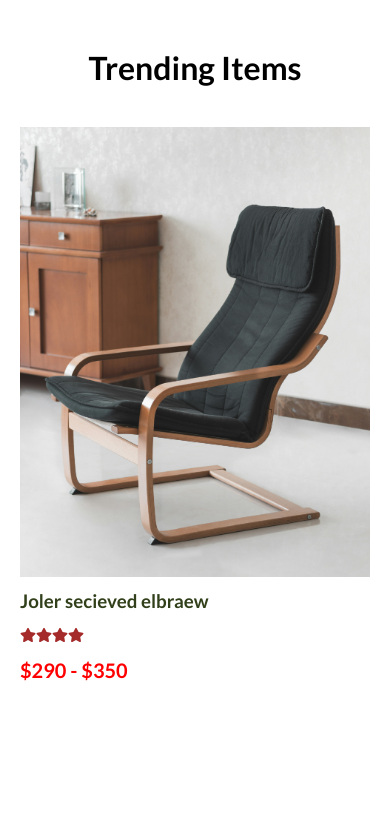
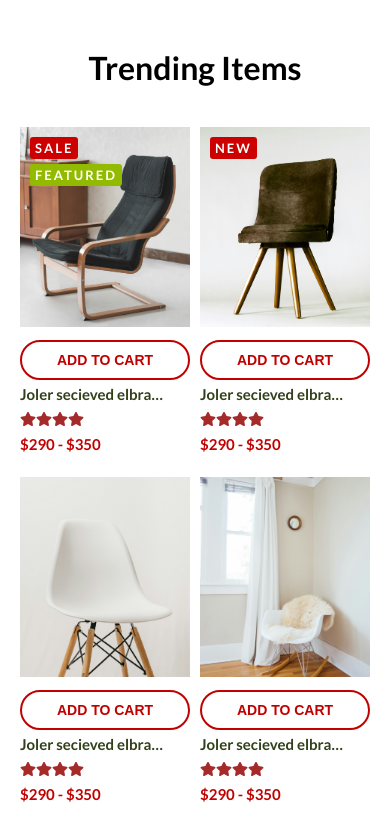
Before and after one commit to ebubejohnenyi/lasa, a React (Vite) app: page / in a window 390 px wide. Shown: the part 3363-4190 px from the top of the page. Before the commit the page ends 4060 px from the top, so only its background shows below. Built offline with nearby package versions, Linux system fonts and the light colour scheme; a web font is replaced by a local one.

Commit message:
7-05-2025 update

```diff
--- a/src/component/product/product_container.module.css
+++ b/src/component/product/product_container.module.css
@@ -1,7 +1,7 @@
 .productWrapper{
     position: relative;
     overflow: hidden;
-    width: 350px;
+    width: 320px;
     height: 560px;
 }
 .productWrapper .hoverViewContainer{
@@ -13,6 +13,7 @@
     opacity: 1;
     position: absolute;
     transition: opacity 0.3s ease;
+    background-color: transparent;
 }
 .productWrapper .overlayView{
     background-color: rgba(0, 0, 0, 0.177);
@@ -23,6 +24,13 @@
     right: 0;
     bottom: 0;
 }
+.topLeftContainer{
+    background-color: transparent;
+    position: absolute;
+    top: 10px;
+    left: 10px;
+}
+
 .subSelectOption{
     position: absolute;
     top: 330px;
@@ -33,16 +41,13 @@
     z-index: 2;
     background-color: transparent;
 }
-
-.hoverViewContainer:hover .productIconContainer {
-    opacity: 1;
-    transform: translateX(0);
+.productIconWrapper{
+    display: flex;
+    align-items: center;
+    justify-content: center;
+    gap: 25px;
+    background-color: transparent;
 }
-.hoverViewContainer:hover .subSelectOption button{
-    opacity: 1;
-    transform: translateY(0);
-}
-
 .productIconContainer{
     background-color: #F7F7F7;
     padding: 20px;
@@ -55,7 +60,7 @@
     transition: opacity 0.4s ease, transform 0.4s ease;
 }
 .productIconContainer:hover{
-    background-color: red;
+    background-color: #C10000;
     color: white;
 }
 .productIcons{
@@ -64,7 +69,7 @@
 .subSelectOption button{
     color: white;
     font-size: 15px;
-    background-color: red;
+    background-color: #C10000;
     border: none;
     font-weight: 600;
     padding: 17px 15px;
@@ -76,12 +81,23 @@
     transition: opacity 0.4s ease, transform 0.4s ease;
 }
 
+.hoverViewContainer:hover .productIconContainer {
+    opacity: 1;
+    transform: translateX(0);
+}
+
+.hoverViewContainer:hover .subSelectOption button{
+    opacity: 1;
+    transform: translateY(0);
+}
+
 .hoverViewContainer:hover{
     opacity: 1;
 }
+
 .hoverViewContainer img{
     height: 450px;
-    width: 350px;
+    width: 320px;
     object-fit: cover;
     margin-bottom: 10px;
 }
@@ -89,20 +105,20 @@
     margin-top: 10px;
     color: rgb(49, 64, 26);
     cursor: pointer;
-    transition: all 0.4 ease-in-out;
+    transition: all 0.4s ease-in-out;
 }
 .hoverViewContainer h3:hover{
-    color: red;
+    color: #C10000;
 }
 .hoverViewContainer h1{
     margin: 15px 0px;
     font-size: 20px;
-    color: red;
+    color: #C10000;
 }
 
 .container img{
     height: 450px;
-    width: 350px;
+    width: 320px;
     object-fit: cover;
     margin-bottom: 10px;
 }
@@ -112,10 +128,69 @@
     transition: all 0.4 ease-in-out;
 }
 .container h3:hover{
-    color: red;
+    color: #C10000;
 }
 .container h1{
     margin: 15px 0px;
     font-size: 20px;
-    color: red;
+    color: #C10000;
 }
+.addToCardBtn{
+    display: none;
+}
+.stars{
+    display: flex;
+    align-items: center;
+    margin: 15px 0px;
+}
+@media screen and (max-width: 575.98px){
+    .productWrapper{
+        width: 170px;
+        height: 340px;
+    }
+    .hoverViewContainer img{
+        height: 170px;
+        width: 200px;
+        object-fit: cover;
+        margin-bottom: 10px;
+    }
+    .container img{
+        height: 200px;
+        width: 170px;
+        object-fit: cover;
+        margin-bottom: 10px;
+    }
+    .subSelectOption{
+        display: none;
+    }
+    .hoverViewContainer:hover{
+        opacity: 0;
+    }
+    .container h3{
+        font-size: 15px;
+        width: 150px;
+        white-space: nowrap;
+        overflow: hidden;
+        text-overflow: ellipsis;
+    }
+    .stars{
+        margin: 8px 0px;
+    }
+    .container h1{
+        margin: 5px 0px;
+        font-size: 15px;
+    }
+    .addToCardBtn{
+        display: block;
+        padding: 10px 20px;
+        width: 100%;
+        border-radius: 20px;
+        border: 2px solid #C10000;
+        color: #C10000;
+        outline: none;
+        font-size: 14px;
+        font-weight: 700;
+        text-transform: uppercase;
+        margin-bottom: 5px;
+    }
+}
--- a/src/component/product/product_container.tsx
+++ b/src/component/product/product_container.tsx
@@ -7,15 +7,56 @@ const ProductContainer: React.FC<{
   img: string;
   productName: string;
   price: string;
+  featuredProduct?: string;
+  newProduct?: string;
+  sale?: string;
 }> = (props) => {
+  let content;
+
+  if (props.newProduct) {
+    content = "NEW";
+  } else if (props.sale) {
+    content = "SALE";
+  }
   return (
     <div className={cssClass.productWrapper}>
       <section className={cssClass.container}>
+        <div className={cssClass.topLeftContainer}>
+          {content && (
+            <h2
+              style={{
+                backgroundColor: "#CC0000",
+                letterSpacing: "2px",
+                color: "white",
+                fontSize: "13px",
+                padding: "3px 5px",
+                borderRadius: "3px",
+                marginBottom: "5px",
+                width: "fit-content",
+              }}
+            >
+              {content}
+            </h2>
+          )}
+          {props.featuredProduct && (
+            <h2
+              style={{
+                backgroundColor: "#92BB00",
+                letterSpacing: "2px",
+                color: "white",
+                fontSize: "13px",
+                padding: "3px 5px",
+                borderRadius: "3px",
+              }}
+            >
+              {props.featuredProduct}
+            </h2>
+          )}
+        </div>
         <img src={props.img} alt={props.img} />
+        <button className={cssClass.addToCardBtn}>Add To Cart</button>
         <h3>{props.productName}</h3>
-        <section
-          style={{ display: "flex", alignItems: "center", margin: "15px 0px" }}
-        >
+        <section className={cssClass.stars}>
           <FaStar color="brown" />
           <FaStar color="brown" />
           <FaStar color="brown" />
@@ -25,17 +66,40 @@ const ProductContainer: React.FC<{
       </section>
       <section className={cssClass.hoverViewContainer}>
         <div className={cssClass.overlayView}></div>
+        <div className={cssClass.topLeftContainer}>
+          {content && (
+            <h2
+              style={{
+                backgroundColor: "#CC0000",
+                letterSpacing: "2px",
+                color: "white",
+                fontSize: "13px",
+                padding: "3px 5px",
+                borderRadius: "3px",
+                marginBottom: "5px",
+              }}
+            >
+              {content}
+            </h2>
+          )}
+          {props.featuredProduct && (
+            <h2
+              style={{
+                backgroundColor: "#92BB00",
+                letterSpacing: "2px",
+                color: "white",
+                fontSize: "13px",
+                padding: "3px 5px",
+                borderRadius: "3px",
+              }}
+            >
+              {props.featuredProduct}
+            </h2>
+          )}
+        </div>
         <img src={props.img} alt={props.img} />
         <section className={cssClass.subSelectOption}>
-          <div
-            style={{
-              display: "flex",
-              alignItems: "center",
-              justifyContent: "center",
-              gap: "25px",
-              backgroundColor: "transparent",
-            }}
-          >
+          <div className={cssClass.productIconWrapper}>
             <div className={cssClass.productIconContainer}>
               <IoEye className={cssClass.productIcons} />
             </div>
--- /dev/null
+++ b/src/page/home-page/home.module.css
@@ -0,0 +1,12 @@
+.trendingWrapper{
+    display: grid;
+    grid-template-columns: auto auto auto auto;
+    gap: 20px;
+}
+@media screen and (max-width: 575.98px){
+    .trendingWrapper{
+        display: grid;
+        grid-template-columns: auto auto;
+        gap: 10px;
+    }
+}
--- a/src/page/home-page/home.tsx
+++ b/src/page/home-page/home.tsx
@@ -7,6 +7,11 @@ import ProductContainer from "../../component/product/product_container";
 import Swipe from "../../component/swiper_container/swipe";
 
 import chair1 from "../../assets/jpg/4.jpg";
+import chair2 from "../../assets/jpg/5.jpg";
+import chair3 from "../../assets/jpg/8.jpg";
+import chair4 from "../../assets/jpg/10.jpg";
+
+import cssClasses from "./home.module.css";
 
 const Home: React.FC = () => {
   return (
@@ -17,11 +22,31 @@ const Home: React.FC = () => {
       <BigCardWrapper />
       <AdsBlock />
       <CategoryWrapper title="Trending Items">
-        <ProductContainer
-          img={chair1}
-          productName="Joler secieved elbraew"
-          price="$290 - $350"
-        />
+        <div className={cssClasses.trendingWrapper}>
+          <ProductContainer
+            img={chair1}
+            sale="-5%"
+            featuredProduct="FEATURED"
+            productName="Joler secieved elbraew"
+            price="$290 - $350"
+          />
+          <ProductContainer
+            newProduct="NEW"
+            img={chair2}
+            productName="Joler secieved elbraew"
+            price="$290 - $350"
+          />
+          <ProductContainer
+            img={chair3}
+            productName="Joler secieved elbraew"
+            price="$290 - $350"
+          />
+          <ProductContainer
+            img={chair4}
+            productName="Joler secieved elbraew"
+            price="$290 - $350"
+          />
+        </div>
       </CategoryWrapper>
     </>
   );
```
